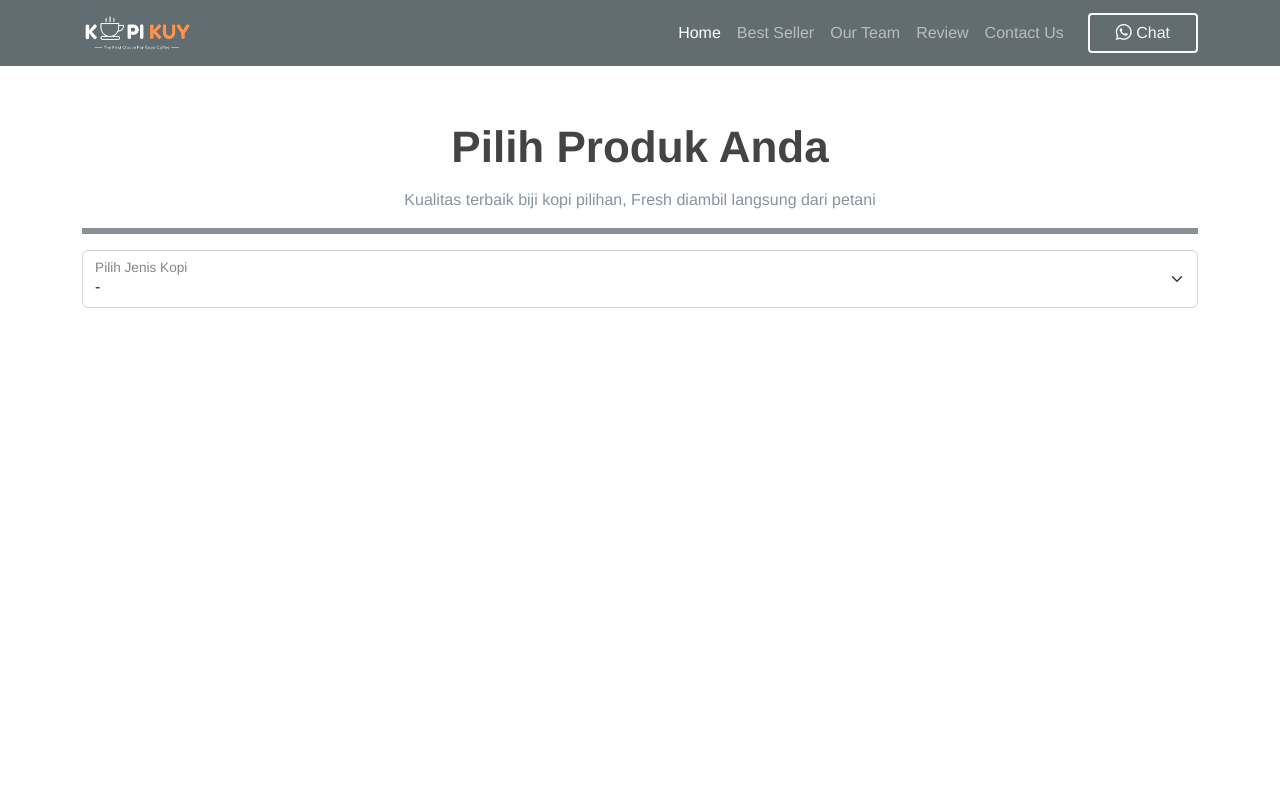
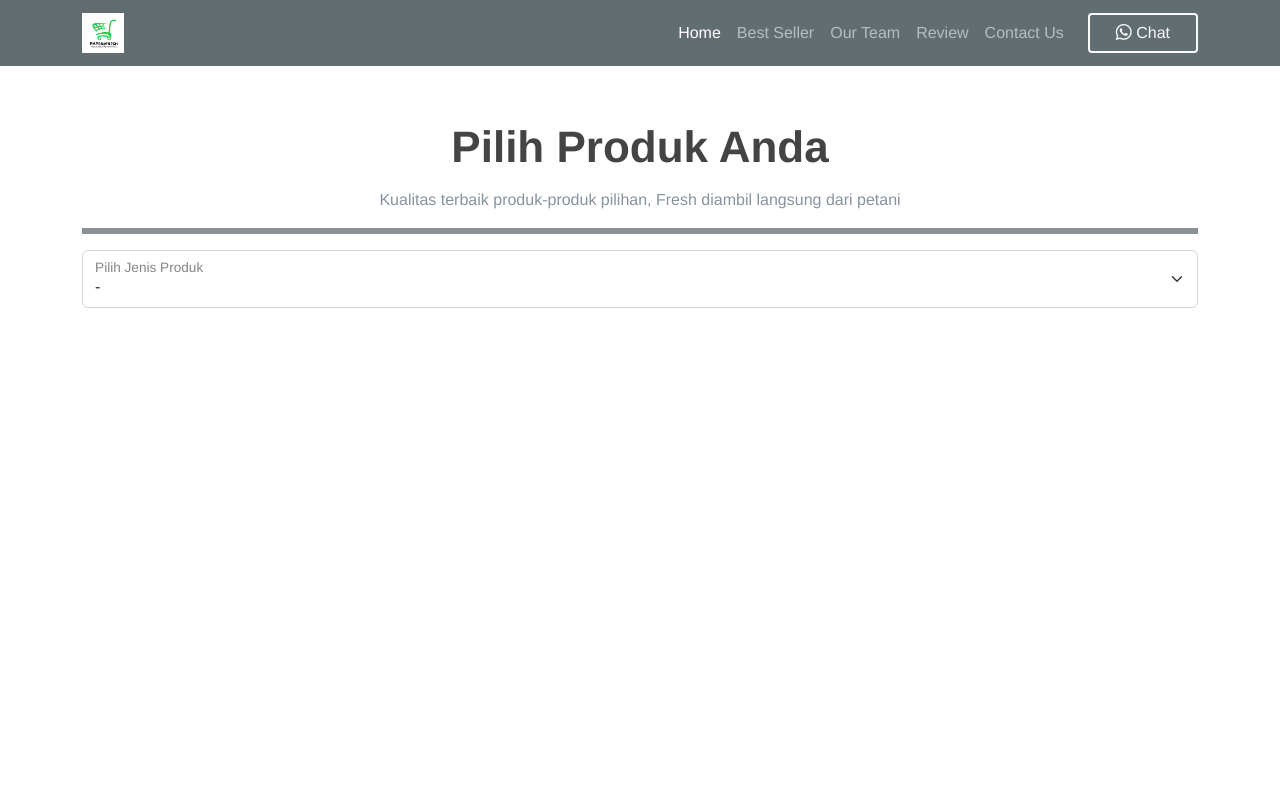
Before and after one commit to centralasiafresh/centralasiafresh, a plain HTML site: page produk.html in a window 1280 px wide. Shown: the top 800 px of the page. Drawn offline with Linux system fonts and the light colour scheme; a web font is replaced by a local one.

Commit message:
Update produk.html

```diff
--- a/produk.html
+++ b/produk.html
@@ -37,7 +37,7 @@
   <nav class="navbar navbar-dark bg-success navbar-expand-lg bisadicopy">
     <div class="container">
       <a class="navbar-brand" href="index.html">
-        <img src="images/logo/logo_kuy.png" height="40" alt="image">
+        <img src="images/logo/Paper@freshhh.png" height="40" alt="image">
       </a>
       <button class="navbar-toggler" type="button" data-bs-toggle="collapse" data-bs-target="#navbarNav11" aria-controls="navbarNav11" aria-expanded="false" aria-label="Toggle navigation">
         <span class="navbar-toggler-icon"></span>
@@ -69,7 +69,7 @@
 
     <div class="container">
       <h1>Pilih Produk Anda</h1>
-      <p>Kualitas terbaik biji kopi pilihan, Fresh diambil langsung dari petani</p>
+      <p>Kualitas terbaik produk-produk pilihan, Fresh diambil langsung dari petani</p>
       <hr class="border border-success border-3 opacity-75">
       <div class="form-floating mb-3">
         <select class="form-select" id="select_kopi">
@@ -77,7 +77,7 @@
           <option value="arabica">Sayuran</option>
           <option value="robusta">Ayam Frozen</option>
         </select>
-        <label for="select_kopi">Pilih Jenis Kopi</label>
+        <label for="select_kopi">Pilih Jenis Produk</label>
       </div>
       <!--Kode selanjutnya di paste di bawah ini-->
 
@@ -122,8 +122,8 @@
   <script>
     /* Tulis Javascript Di bawah Sini */
 
-    var sumber = "https://rikikurnia.com/prakerja/api/kopi"
-    var sumber2 = "data.json"
+    var sumber = "data.json"
+    var sumber2 = "https://rikikurnia.com/prakerja/api/kopi"
 
     select_kopi.onchange = function() {
       var dipilih = select_kopi.value
```
